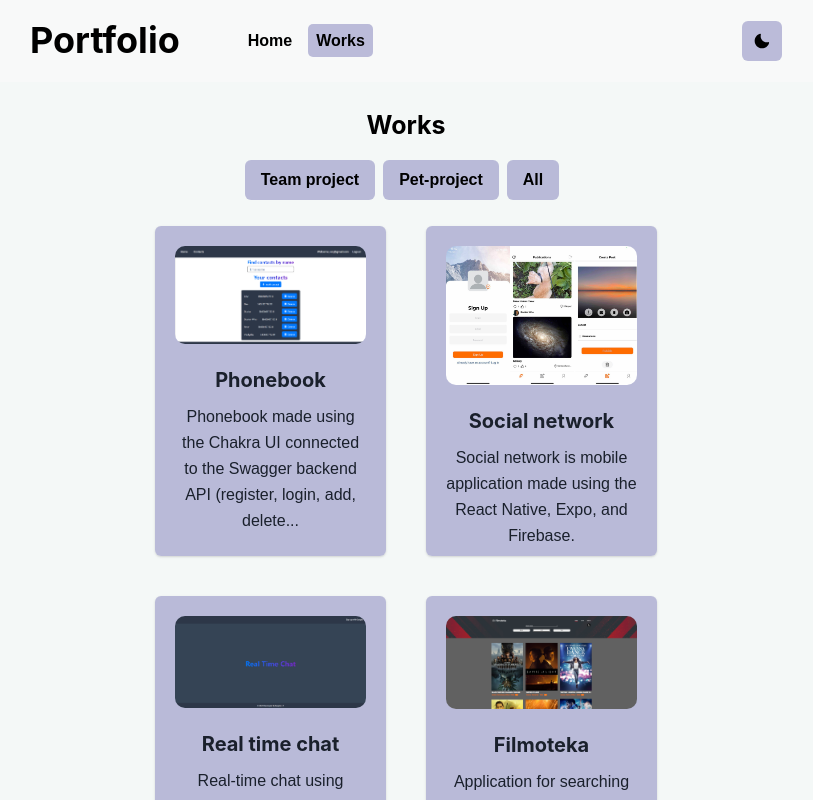
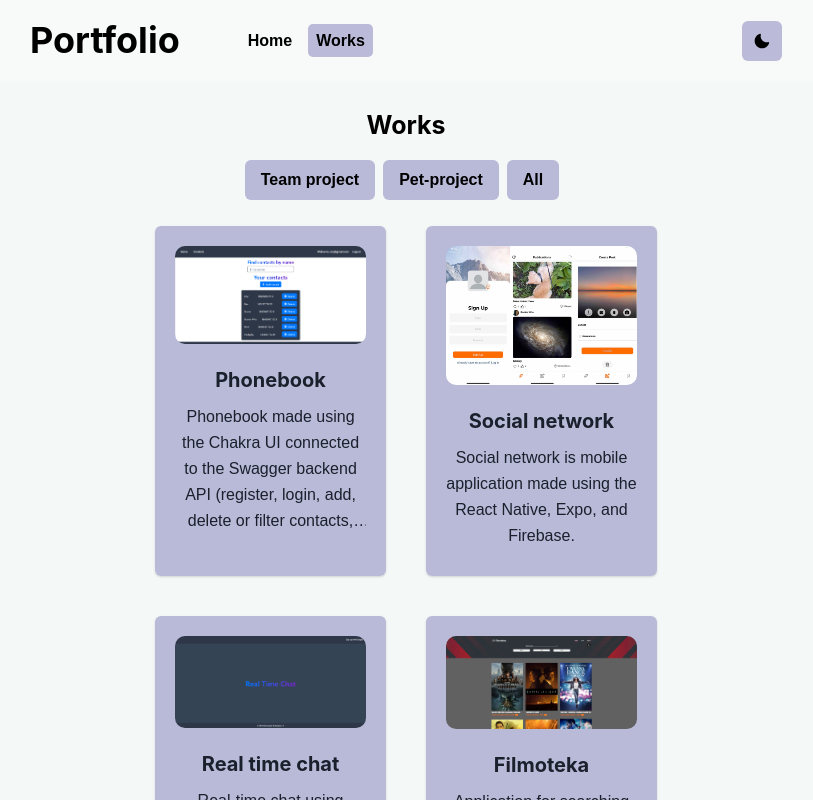
Before and after one commit to Reqvite/portfolio-page, a Next.js app: page /works in a window 1280 px wide. Shown: the top 800 px of the page, without its empty margins (234-1047 px from the left). Built offline with nearby package versions, Linux system fonts and the light colour scheme.

Commit message:
card fix

```diff
--- a/components/WorkCard.tsx
+++ b/components/WorkCard.tsx
@@ -14,41 +14,46 @@ import { FC } from "react";
 
 const WorkCard: FC<workType> = ({ id, title, description, image }) => {
   const [isLargerThan560] = useMediaQuery("(min-width: 560px)");
-  let cutDescription: string;
-  if (description.split(" ").length >= 16) {
-    cutDescription = description.split(" ").slice(0, 16).join(" ") + "...";
-  } else {
-    cutDescription = description;
-  }
 
   return (
     <motion.div whileHover={{ scale: 1.03 }} whileTap={{ scale: 0.95 }}>
       <Link href={`/works/${id}`}>
-        <Card maxW="sm" height="330" bg="accentColor.100">
+        <Card maxW="sm" height="350" bg="accentColor.100">
           <CardBody
             display="flex"
             flexDirection="column"
             alignItems="center"
             width={isLargerThan560 ? "231px" : "300px"}
+            overflow="hidden"
           >
             <Image
               quality={100}
               src={image}
               alt="Green double couch with wooden legs"
               width="250"
-              height="98"
+              height="130"
               style={{
                 borderRadius: "10px",
-                height: "auto",
               }}
             />
             <Stack mt="6" spacing="3">
               <Heading as="h4" size="md" textAlign="center">
                 {title}
               </Heading>
-              <Text display="block" fontSize={16} textAlign="center">
-                {cutDescription}
-              </Text>
+              <div
+                style={{
+                  display: "-webkit-box",
+                  overflow: "hidden",
+                  textOverflow: "ellipsis",
+                  WebkitLineClamp: 5,
+                  WebkitBoxOrient: "vertical",
+                  wordWrap: "break-word",
+                  fontSize: 16,
+                  textAlign: "center",
+                }}
+              >
+                {description}
+              </div>
             </Stack>
           </CardBody>
         </Card>
--- a/pages/index.tsx
+++ b/pages/index.tsx
@@ -79,7 +79,6 @@ const Home: FC = () => (
               as={NextLink}
               href="/works"
               scroll={false}
-              bg="accentColor.100"
               variant="disabled"
             >
               My portfolio
--- a/pages/works.tsx
+++ b/pages/works.tsx
@@ -54,6 +54,9 @@ const Works: FC = () => {
           {buttons.map(({ title, filter }) => (
             <Button
               key={title}
+              as={motion.button}
+              whileHover={{ scale: 1.03 }}
+              whileTap={{ scale: 0.95 }}
               onClick={() => setFilter(filter)}
               mr={2}
               bg="accentColor.100"
--- a/theme/globalTheme.ts
+++ b/theme/globalTheme.ts
@@ -28,7 +28,13 @@ const theme = extendTheme(
         main: { padding: "20px" },
       }),
     },
-    components: {},
+    components: {
+      Button: {
+        baseStyle: {
+          backgroundColor: "accentColor.100",
+        },
+      },
+    },
     colors: {
       accentColor: {
         100: "rgba(144, 144, 194, 0.59)",
```
Also changed, not shown: components/WorkInfo.tsx (+32 -4 lines).
